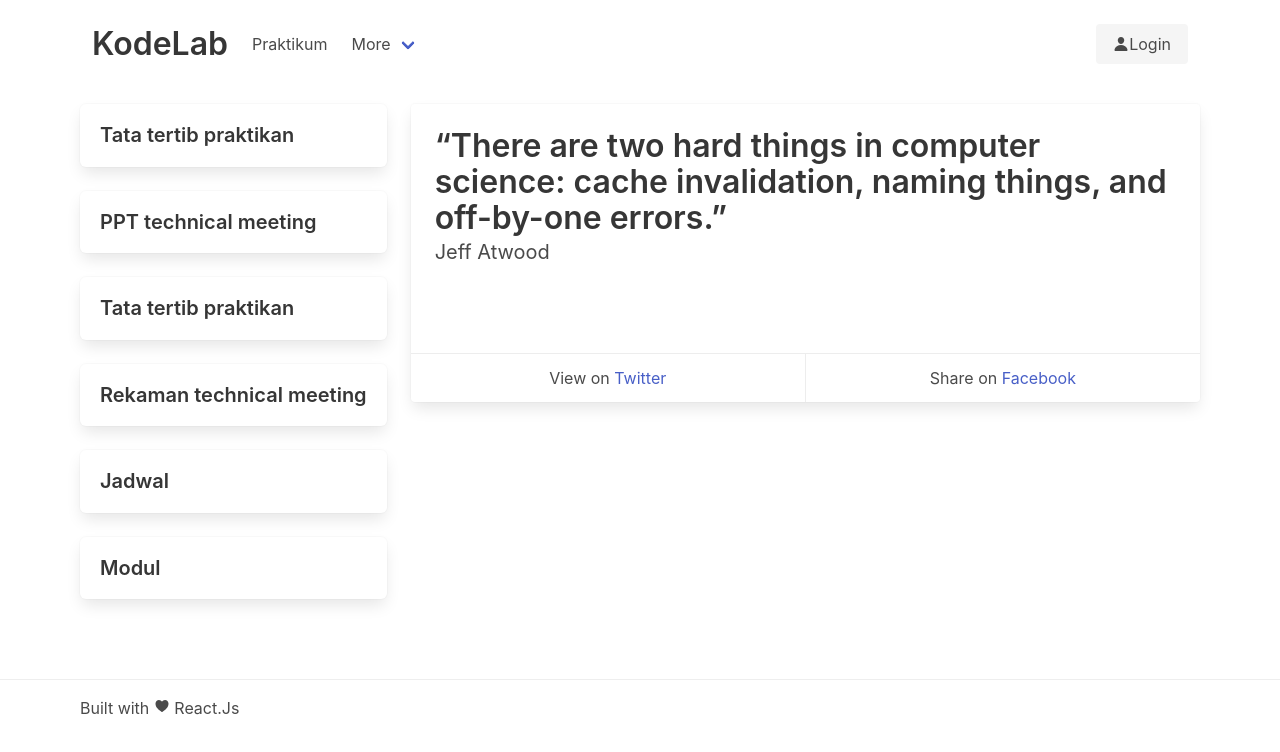
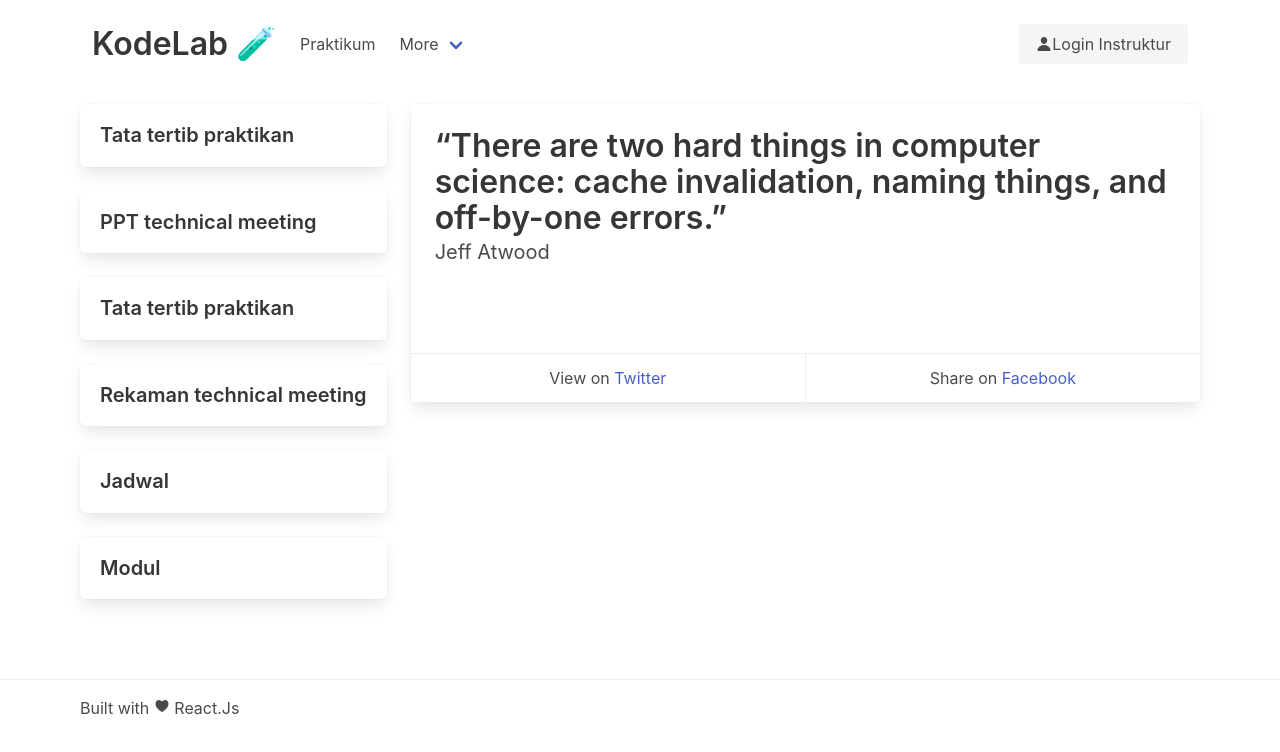
Before and after one commit to fajarspace/kodelabJs, a React (Create React App) app: page / in a window 1280 px wide. Shown: the top 752 px of the page. Built offline with nearby package versions, Linux system fonts and the light colour scheme.

Commit message:
✧*｡٩(ˊᗜˋ*)و✧*｡ Sat Nov 19 23:52:39 WIB 2022

```diff
--- a/src/components/Header.jsx
+++ b/src/components/Header.jsx
@@ -7,7 +7,7 @@ const Header = () => {
     <nav className="navbar container" role="navigation" aria-label="main navigation">
     <div className="navbar-brand">
         <NavLink to="/" className="navbar-item">
-          <h1 className='title' >KodeLab</h1>
+          <h1 className='title'>KodeLab 🧪</h1>
         </NavLink>
 
       <a href="!#" role="button" className="navbar-burger" aria-label="menu" aria-expanded="false" data-target="navbarBasicExample">
@@ -51,7 +51,7 @@ const Header = () => {
         <div className="navbar-item">
           <div className="buttons">
             <NavLink className={"button is-light"} to={"/dashboard"} >
-              <IoPerson /> Login
+              <IoPerson /> Login Instruktur
             </NavLink>
           </div>
         </div>
```
